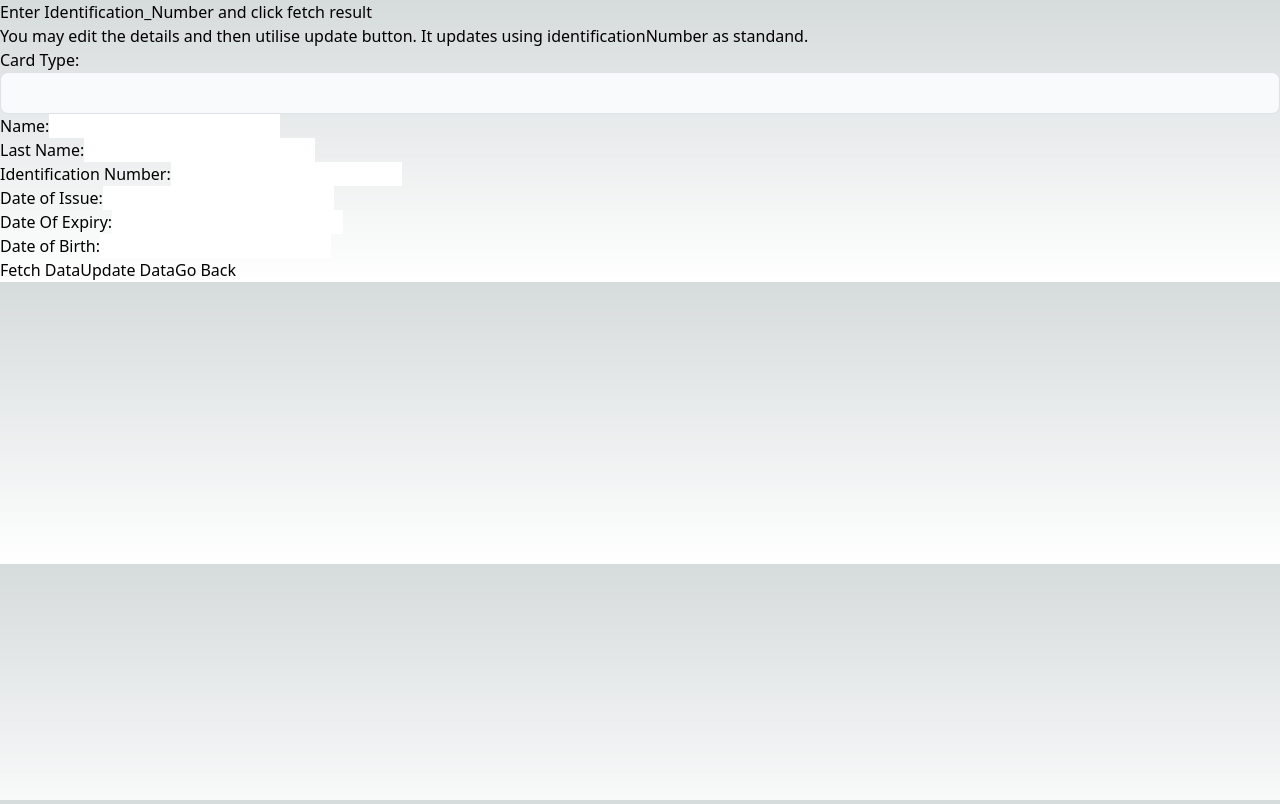
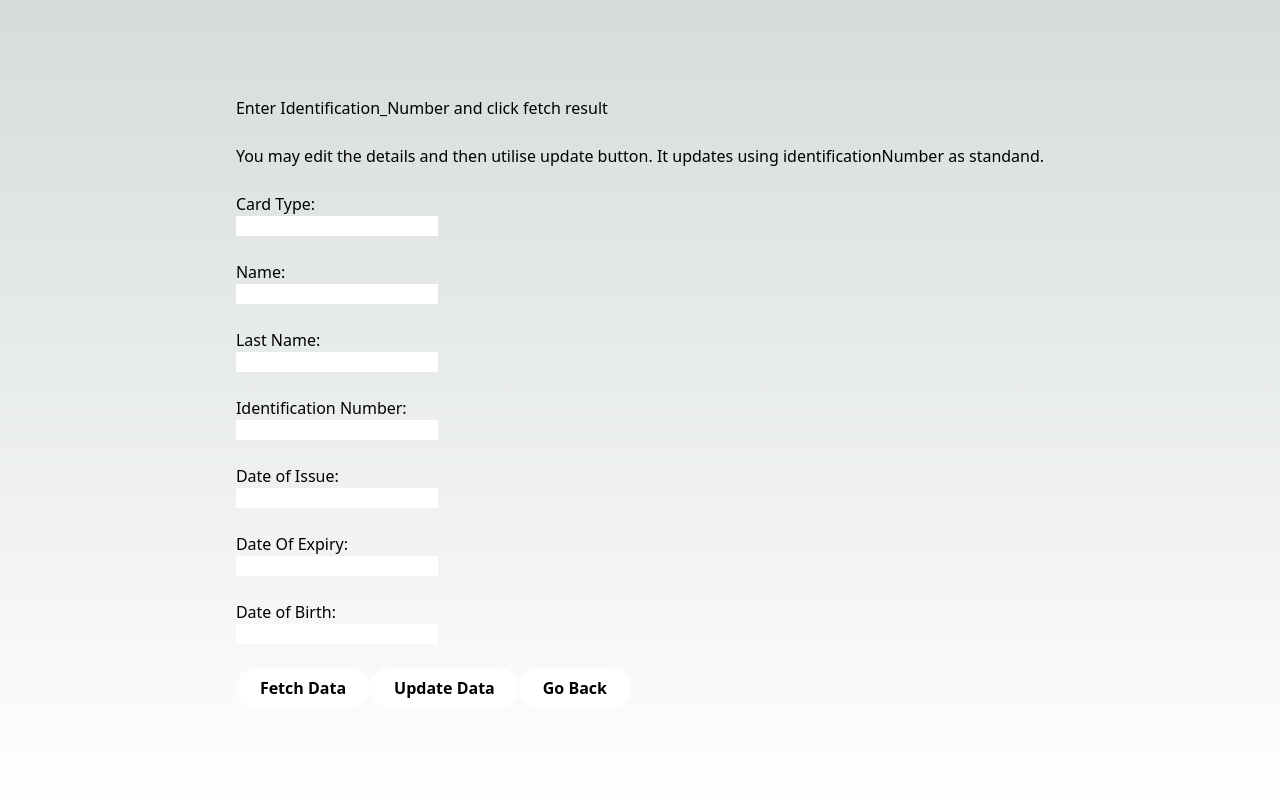
Before and after one commit to AnshPant/Q_ocrRread, a Next.js app: page /fetch in a window 1280 px wide. Built offline with nearby package versions, Linux system fonts and the light colour scheme; no server answers; the database is empty.

Commit message:
final 	modified:   next.config.js 	modified:   pages/database.js 	modified:   pages/fetch.js 	modified:   pages/upload.js

```diff
--- a/next.config.js
+++ b/next.config.js
@@ -1,4 +1,6 @@
 /** @type {import('next').NextConfig} */
-const nextConfig = {}
+const nextConfig = {images: {
+    domains: ['firebasestorage.googleapis.com'],
+  }}
 
 module.exports = nextConfig
--- a/pages/database.js
+++ b/pages/database.js
@@ -19,6 +19,18 @@ function viewDB() {
   const [eleee, setEle] = useState([]);
   const [flag, setF] = useState(true);
   const usersCollectionRef = collection(db2,"ReadOC") ;
+  const [issue,setIssue] = useState('');
+  const [Id,setId] = useState('');
+
+  const [name,setName] = useState('');
+  const [cardType,setcardType] = useState('');
+  const [Lname,setLName] = useState('');
+
+  const [DOB,setDOB] = useState('');
+
+  const [expiry,setExpiry] = useState('');
+  const [identity , setIdentity] = useState('');
+
 
   useEffect(() => {
 
@@ -30,7 +42,39 @@ function viewDB() {
 
     getUsers();
   }, []);
+  function fetchByID(){
+    function getObjectByIdentificationNumber(array, idToMatch) {
+        let ggg = array.find(item => item.Identification_Number === idToMatch);
+        console.log("data fetched is",ggg);
+        setName(ggg.Name);
+        setLName(ggg.Last_Name);
+        setDOB(ggg.Date_of_birth);
+        setExpiry(ggg.Date_of_expiry);
+        setIssue(ggg.Date_of_issue);
+        setcardType(ggg.CardType);
+        setIdentity(ggg.id);
+        console.log(ggg.id);
+        return ggg
+      }
+      getObjectByIdentificationNumber(displayedData,Id);
+      }
 
+      function fetchByIssue(){
+        function getObjectByIdentificationNumber2(array, idToMatch) {
+            let ggg = array.find(item => item.Date_of_issue === idToMatch);
+            console.log("data fetched is",ggg);
+            setName(ggg.Name);
+            setLName(ggg.Last_Name);
+            setDOB(ggg.Date_of_birth);
+            setExpiry(ggg.Date_of_expiry);
+            setId(ggg.Identification_Number);
+            setcardType(ggg.CardType);
+            setIdentity(ggg.id);
+            console.log(ggg.id);
+            return ggg
+          }
+          getObjectByIdentificationNumber2(displayedData,issue);
+          }
   function sortt(){
     var ff = !flag;
     console.log("displayedData",displayedData);
@@ -44,33 +88,30 @@ function viewDB() {
   }
 
   return (
+    <main className="flex min-h-screen flex-col items-center justify-between p-24">
     <div><div>
+
+        { flag? <p className="mb-3 text-lg text-white md:text-xl dark:text-gray-400"><b>HISTORY (RECORDS) ! </b></p> : ""}
         {flag && displayedData && displayedData.map((user) => {
             return( <div key={user.Identification_Number}>
-              <p><b>Following is the data in unsorted format. Click sort button to sort it.</b></p>
-            <p>Card Type: {user.CardType}</p>
-            <p>Name: {user.Name}</p>
-            <p>Last Name: {user.Last_Name}</p>
-            <p>Identification Number: {user.Identification_Number}</p>
-            <p>Date of Issue: {user.Date_of_issue}</p>
-            <p>Date Of Expiry: {user.Date_of_expiry}</p>
-            <p>Date of Birth: {user.Date_of_birth}</p>
+            <p className="mb-3 text-lg text-white md:text-xl dark:text-gray-400">Search by Identification Number: {user.Identification_Number}</p>
             <br></br>
 
           </div>)
         })}
       </div>
       <div>
+      { !flag? <p className="mb-3 text-lg text-white md:text-xl dark:text-gray-400"><b>Displaying all records in sorted order </b></p> : ""}
         {!flag && eleee && eleee.map((user) => {
             return( <div key={user.Identification_Number}>
-              <p><b>Following is the data in sorted format.  </b></p>
-            <p>Card Type: {user.CardType}</p>
-            <p>Name: {user.Name}</p>
-            <p>Last Name: {user.Last_Name}</p>
-            <p>Identification Number: {user.Identification_Number}</p>
-            <p>Date of Issue: {user.Date_of_issue}</p>
-            <p>Date Of Expiry: {user.Date_of_expiry}</p>
-            <p>Date of Birth: {user.Date_of_birth}</p>
+
+            <p className="mb-3 text-lg text-white md:text-xl dark:text-gray-400">Card Type: {user.CardType}</p>
+            <p className="mb-3 text-lg text-white md:text-xl dark:text-gray-400">Name: {user.Name}</p>
+            <p className="mb-3 text-lg text-white md:text-xl dark:text-gray-400">Last Name: {user.Last_Name}</p>
+            <p className="mb-3 text-lg text-white md:text-xl dark:text-gray-400">Identification Number: {user.Identification_Number}</p>
+            <p className="mb-3 text-lg text-white md:text-xl dark:text-gray-400">Date of Issue: {user.Date_of_issue}</p>
+            <p className="mb-3 text-lg text-white md:text-xl dark:text-gray-400">Date Of Expiry: {user.Date_of_expiry}</p>
+            <p className="mb-3 text-lg text-white md:text-xl dark:text-gray-400">Date of Birth: {user.Date_of_birth}</p>
             <br></br>
 
           </div>)
@@ -79,11 +120,36 @@ function viewDB() {
 
          {console.log(displayedData)}
 
-         <button onClick = {sortt} > View in Sorted Details</button>
-         <Link href="upload"><button  > Go Back</button></Link>
+         <button className="bg-white hover:bg-blue-700 text-black font-bold py-2 px-4 rounded-full m-4" onClick = {sortt} > View Complete Data Sorted by Identity Number</button>
 
 
+         <div className="mb-4" >
+      <label   htmlFor="identificationNumber">Identification Number:</label>
+      <input value={Id} onChange={(e) => setId(e.target.value)} type="text" id="name" className="block text-sm font-medium text-gray-700" placeholder="" required />
+    <button onClick = {fetchByID} className="bg-white hover:bg-blue-700 text-black font-bold py-2 px-4 rounded-full m-4">Display Data</button>
     </div>
+    <div className="mb-4" >
+      <label   htmlFor="dateOfIssue">Search by Date of Issue:</label>
+      <input value={issue} onChange={(e) => setIssue(e.target.value)} type="text" id="name" className="block text-sm font-medium text-gray-700" placeholder="" required />
+      <button onClick = {fetchByIssue} className="bg-white hover:bg-blue-700 text-black font-bold py-2 px-4 rounded-full m-4">Display Data</button>
+    </div>
+    {DOB && (
+        <div>
+
+
+          <p className="mb-3 text-lg text-white md:text-xl dark:text-gray-400">Card Type: {cardType}</p>
+          <p className="mb-3 text-lg text-white md:text-xl dark:text-gray-400">Name: {name}</p>
+          <p className="mb-3 text-lg text-white md:text-xl dark:text-gray-400">Last Name: {Lname}</p>
+          <p className="mb-3 text-lg text-white md:text-xl dark:text-gray-400">Identification Number: {Id}</p>
+          <p className="mb-3 text-lg text-white md:text-xl dark:text-gray-400">Date of Issue: {issue}</p>
+          <p className="mb-3 text-lg text-white md:text-xl dark:text-gray-400">Date Of Expiry: {expiry}</p>
+          <p className="mb-3 text-lg text-white md:text-xl dark:text-gray-400">Date of Birth: {DOB}</p>
+        </div>
+
+      )}
+       <Link href="upload"><button className="bg-white hover:bg-blue-700 text-black font-bold py-2 px-4 rounded-full" > Go Back</button></Link>
+    </div>
+    </main>
   )
 }
 
--- a/pages/fetch.js
+++ b/pages/fetch.js
@@ -73,57 +73,59 @@ function viewDB() {
       }
 
   return (
-    <div>
-        <p>Enter Identification_Number and click fetch result</p>
+    <main className="flex min-h-screen flex-col items-center justify-between p-24">
+    <div max-w-md mx-auto p-4>
+        <p className="mb-4">Enter Identification_Number and click fetch result</p>
 
-        <p>You may edit the details and then utilise update button. It updates using identificationNumber as standand.</p>
+        <p className="mb-4">You may edit the details and then utilise update button. It updates using identificationNumber as standand.</p>
 
       <div className="form-container">
 
 
 
-    <div  >
+    <div  className="mb-4" >
       <label   htmlFor="cardType">Card Type:</label>
-      <input value={cardType} onChange={(e) => setcardType(e.target.value)} type="text" id="name" className="" class="bg-gray-50 border border-gray-300 text-gray-900 text-sm rounded-lg focus:ring-blue-500 focus:border-blue-500 block w-full p-2.5 dark:bg-gray-700 dark:border-gray-600 dark:placeholder-gray-400 dark:text-white dark:focus:ring-blue-500 dark:focus:border-blue-500" placeholder="" required />
+      <input value={cardType} onChange={(e) => setcardType(e.target.value)} type="text" id="name" className="block text-sm font-medium text-gray-700"  placeholder="" required />
     </div>
 
-    <div  >
+    <div className="mb-4" >
       <label   htmlFor="name">Name:</label>
-      <input value={name} onChange={(e) => setName(e.target.value)} type="text" id="name" className="" placeholder="" required />
+      <input value={name} onChange={(e) => setName(e.target.value)} type="text" id="name" className="block text-sm font-medium text-gray-700" placeholder="" required />
     </div>
 
-    <div  >
+    <div className="mb-4"  >
       <label   htmlFor="lastName">Last Name:</label>
-      <input value={Lname} onChange={(e) => setLName(e.target.value)} type="text" id="name" className="" placeholder="" required />
+      <input value={Lname} onChange={(e) => setLName(e.target.value)} type="text" id="name" className="block text-sm font-medium text-gray-700" placeholder="" required />
     </div>
 
-    <div  >
+    <div className="mb-4" >
       <label   htmlFor="identificationNumber">Identification Number:</label>
-      <input value={Id} onChange={(e) => setId(e.target.value)} type="text" id="name" className="" placeholder="" required />
+      <input value={Id} onChange={(e) => setId(e.target.value)} type="text" id="name" className="block text-sm font-medium text-gray-700" placeholder="" required />
     </div>
 
-    <div  >
+    <div className="mb-4" >
       <label   htmlFor="dateOfIssue">Date of Issue:</label>
-      <input value={issue} onChange={(e) => setIssue(e.target.value)} type="text" id="name" className="" placeholder="" required />
+      <input value={issue} onChange={(e) => setIssue(e.target.value)} type="text" id="name" className="block text-sm font-medium text-gray-700" placeholder="" required />
     </div>
 
-    <div  >
+    <div  className="mb-4">
       <label   htmlFor="dateOfExpiry">Date Of Expiry:</label>
-      <input value={expiry} onChange={(e) => setExpiry(e.target.value)} type="text" id="name" className="" placeholder="" required />
+      <input value={expiry} onChange={(e) => setExpiry(e.target.value)} type="text" id="name" className="block text-sm font-medium text-gray-700" placeholder="" required />
     </div>
 
-    <div  >
+    <div className="mb-4" >
       <label   htmlFor="dateOfBirth">Date of Birth:</label>
-      <input value={DOB} onChange={(e) => setDOB(e.target.value)} type="text" id="name" className="" placeholder="" required />
+      <input value={DOB} onChange={(e) => setDOB(e.target.value)} type="text" id="name" className="block text-sm font-medium text-gray-700" placeholder="" required />
     </div>
 
-    <button onClick = {fetchh} >Fetch Data</button>
-    <button onClick = {updatee} >Update Data</button>
-    <Link href="upload"><button  > Go Back</button></Link>
+    <button onClick = {fetchh} className="bg-white hover:bg-blue-700 text-black font-bold py-2 px-4 rounded-full">Fetch Data</button>
+    <button onClick = {updatee} className="bg-white hover:bg-blue-700 text-black font-bold py-2 px-4 rounded-full" >Update Data</button>
+    <Link href="upload" ><button className="bg-white hover:bg-blue-700 text-black font-bold py-2 px-4 rounded-full" > Go Back</button></Link>
 
 </div>
 
     </div>
+    </main>
   )
 }
 
```
Also changed, not shown: pages/upload.js (+50 -20 lines).
